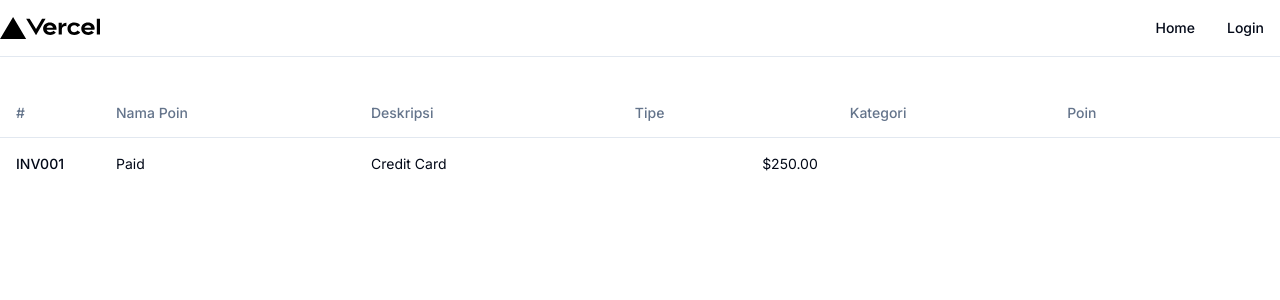
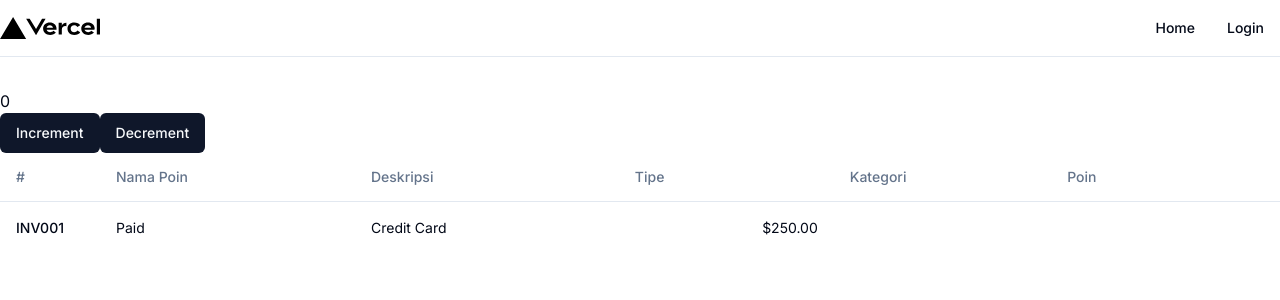
Before and after one commit to katsuotz/next-ts, a Next.js app: page / in a window 1280 px wide. Shown: the top 300 px of the page. Built offline with nearby package versions, Linux system fonts and the light colour scheme; no server answers.

Commit message:
redux example

```diff
--- a/app/layout.tsx
+++ b/app/layout.tsx
@@ -16,22 +16,29 @@ import {
   NavigationMenuViewport,
 } from "@/components/ui/navigation-menu"
 import Link from "next/link";
-
+import {Provider} from "react-redux";
 const inter = Inter({ subsets: ['latin'] })
 
-export const metadata: Metadata = {
-  title: 'Create Next App',
-  description: 'Generated by create next app',
-}
+import {store} from "@/store";
+
+// export const metadata: Metadata = {
+//   title: 'Create Next App',
+//   description: 'Generated by create next app',
+// }
 
 export default function RootLayout({
   children,
 }: {
   children: React.ReactNode
 }) {
+  // api.get('/me').then((res: any) => {
+  //   console.log('result', res)
+  // })
+
   return (
     <html lang="en">
     <body className={inter.className}>
+    <Provider store={store}>
       <header
         className="supports-backdrop-blur:bg-background/60 sticky top-0 z-50 w-full border-b bg-background/95 backdrop-blur">
         <div className="container flex h-14 items-center justify-between">
@@ -65,6 +72,7 @@ export default function RootLayout({
       <main className="container relative py-6 lg:py-8">
         {children}
       </main>
+    </Provider>
     </body>
     </html>
   )
--- a/app/login/page.tsx
+++ b/app/login/page.tsx
@@ -30,7 +30,7 @@ export default function Home() {
         location.href = '/'
       }
     }).catch((err: any) => {
-      console.log(err)
+      console.log('err', err)
     })
   }
 
--- a/app/page.tsx
+++ b/app/page.tsx
@@ -9,10 +9,40 @@ import {
   TableHeader,
   TableRow,
 } from "@/components/ui/table"
+import api from "@/lib/api";
+import {useEffect} from "react";
+import {useDispatch} from "react-redux";
+import { decrement, increment } from '@/features/counter/counterSlice'
+import {useAppSelector} from "@/store";
+import {Button} from "@/components/ui/button";
 
 export default function Home() {
+  const dispatch = useDispatch()
+  const slice = useAppSelector((state) => state.counter.value)
+
+  useEffect(() => {
+    api.get('/data-poin', {
+      params: {
+        page: 1,
+        per_page: 10,
+      }
+    }).then((res: any) => {
+      console.log('result')
+      // console.log('result', res)
+    }).catch((err: any) => {
+      // console.log('err', err)
+    })
+
+  }, [])
+
   return (
     <div>
+      {slice}
+
+      <br/>
+      <Button onClick={() => dispatch(increment())}>Increment</Button>
+      <Button onClick={() => dispatch(decrement())}>Decrement</Button>
+
       <Table>
         <TableHeader>
           <TableRow>
--- /dev/null
+++ b/features/counter/counterSlice.ts
@@ -0,0 +1,24 @@
+import { createSlice } from '@reduxjs/toolkit'
+
+export const counterSlice = createSlice({
+  name: 'counter',
+  initialState: {
+    value: 0
+  },
+  reducers: {
+    increment: state => {
+      state.value += 1
+    },
+    decrement: state => {
+      state.value -= 1
+    },
+    incrementByAmount: (state, action) => {
+      state.value += action.payload
+    }
+  }
+})
+
+// Action creators are generated for each case reducer function
+export const { increment, decrement, incrementByAmount } = counterSlice.actions
+
+export default counterSlice.reducer
--- a/package.json
+++ b/package.json
@@ -13,6 +13,7 @@
     "@radix-ui/react-label": "^2.0.2",
     "@radix-ui/react-navigation-menu": "^1.1.3",
     "@radix-ui/react-slot": "^1.0.2",
+    "@reduxjs/toolkit": "^1.9.6",
     "@types/node": "20.5.6",
     "@types/react": "18.2.21",
     "@types/react-dom": "18.2.7",
@@ -28,6 +29,7 @@
     "react": "18.2.0",
     "react-dom": "18.2.0",
     "react-hook-form": "^7.45.4",
+    "react-redux": "^8.1.3",
     "tailwind-merge": "^1.14.0",
     "tailwindcss": "3.3.3",
     "tailwindcss-animate": "^1.0.6",
--- /dev/null
+++ b/store/index.ts
@@ -0,0 +1,15 @@
+import { configureStore } from '@reduxjs/toolkit'
+import counterReducer from '@/features/counter/counterSlice'
+import { TypedUseSelectorHook, useDispatch, useSelector } from 'react-redux'
+
+export const store = configureStore({
+  reducer: {
+    counter: counterReducer
+  }
+})
+
+export type RootState = ReturnType<typeof store.getState>
+export type AppDispatch = typeof store.dispatch
+
+export const useAppDispatch: () => AppDispatch = useDispatch
+export const useAppSelector: TypedUseSelectorHook<RootState> = useSelector
```
Also changed, not shown: 1 other file (tests, documents, lock files or other folders). Lines whose indentation alone changed are shown as unchanged.
